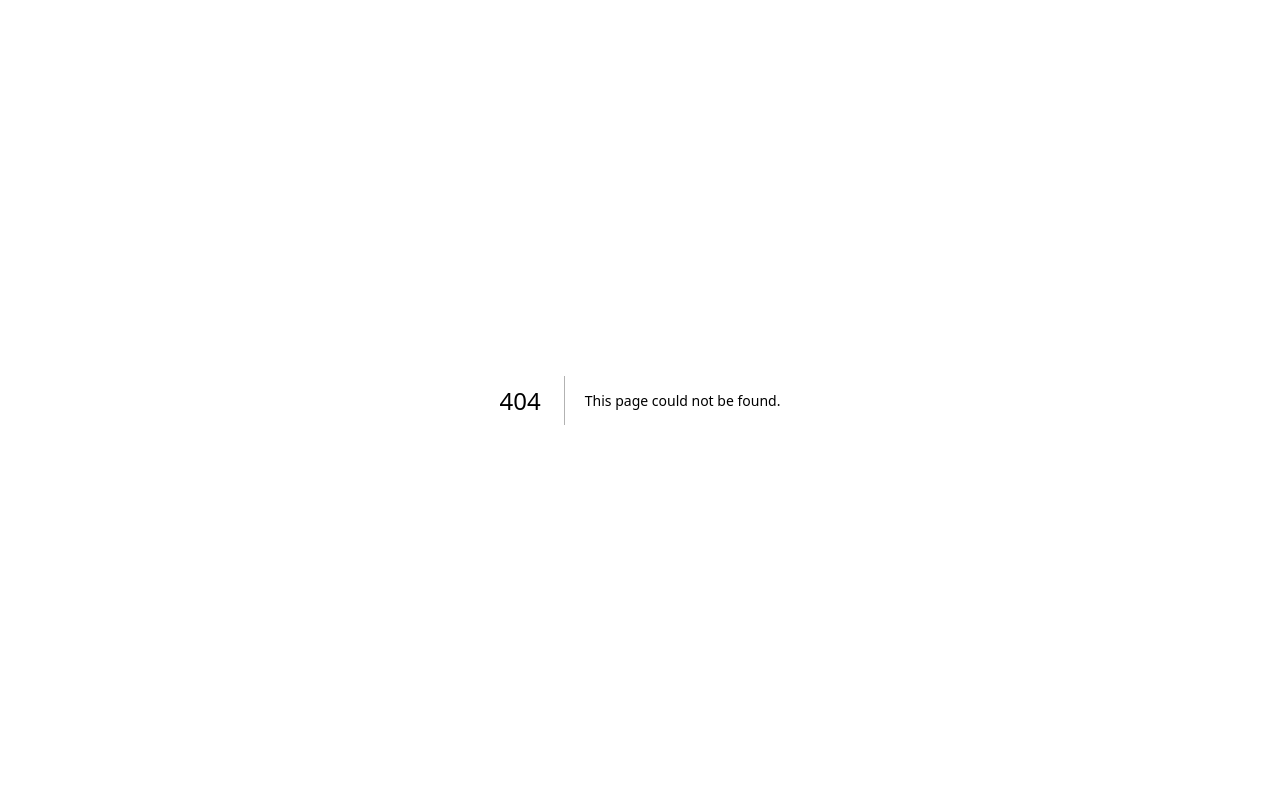
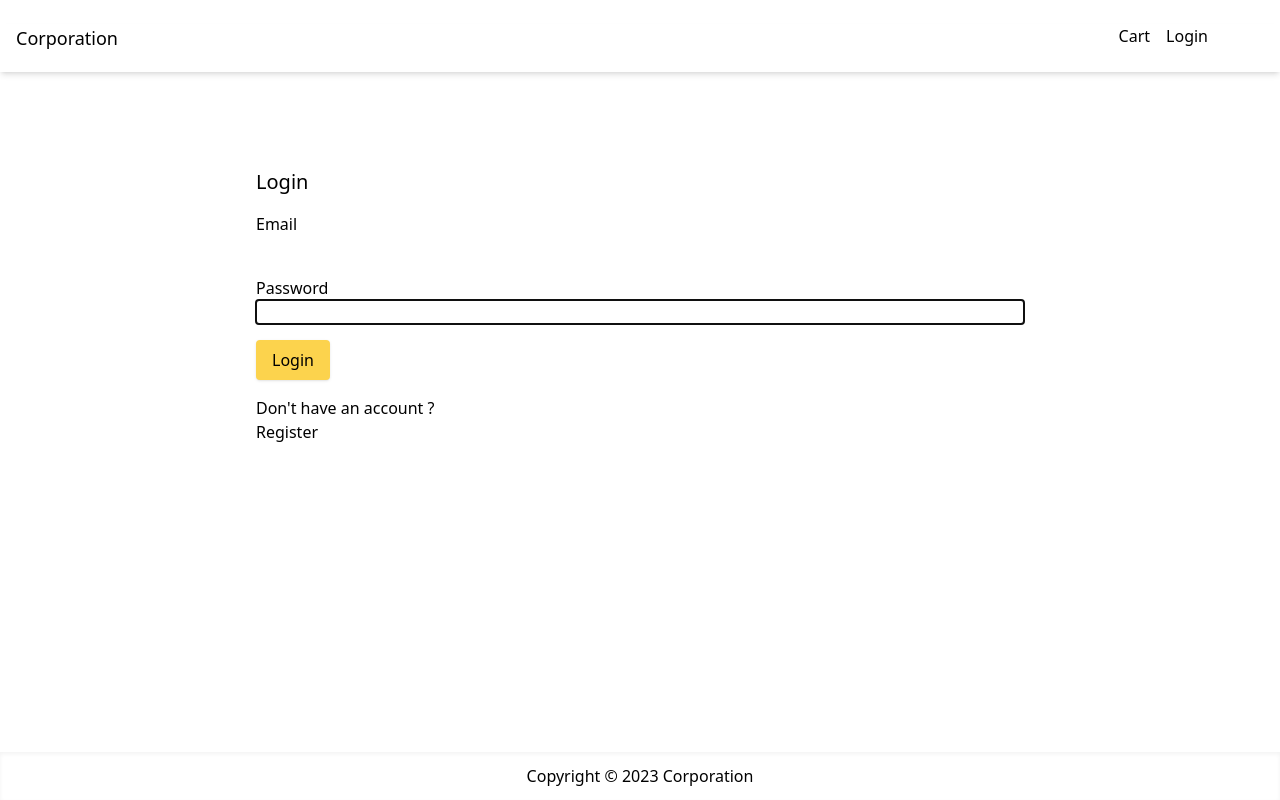
Before and after one commit to TLRKiliann/nextjs-tailwind-mongodb, a Next.js app in the folder my-app/: page /login in a window 1280 px wide. Before the commit this address had no page. Built offline with nearby package versions, Linux system fonts and the light colour scheme.

Commit message:
login setup done

```diff
--- /dev/null
+++ b/my-app/pages/login.tsx
@@ -0,0 +1,76 @@
+import React from 'react'
+import Link from 'next/link'
+import { useForm } from 'react-hook-form'
+import Layout from '../components/Layout'
+
+type LoginFormInputs = {
+  email: string;
+  password: string;
+};
+
+export default function LoginScreen() {
+
+  const { handleSubmit, register, formState: {errors}, } = useForm<LoginFormInputs>();
+
+  const submitHandler = ({ email, password }: LoginFormInputs) => {
+    console.log(email, password);
+  }
+
+  return (
+    <Layout title="login">
+      <form
+        className="mt-20 mx-auto max-w-screen-md"
+        onSubmit={handleSubmit(submitHandler)}
+      >
+        <h1 className="mb-4 text-xl">Login</h1>
+
+        <div className="mb-4">
+          <label htmlFor="email">Email</label>
+          <input type="email"
+            {...register('email', {required: "Please enter email",
+            pattern: {
+              value: /^[a-zA-Z0-9_.+-]+@[a-zA-Z0-9-]+.[a-zA-Z0-9-.]+$/i,
+              message: "Please enter valid email",
+            },
+          })}
+            className="w-full" id="email" autoFocus />
+            {errors.email && (
+              <div className="text-red-500">
+                {errors.email.message}
+              </div>
+            )}
+        </div>
+
+        <div className="mb-4">
+          <label htmlFor="password">Password</label>
+          <input type="password"
+            {...register("password", {
+              required: "Please enter password",
+              minLength: {
+                value: 6,
+                message: "password is more than 5 chars"
+              },
+            })}
+            className="w-full" id="password" autoFocus/>
+
+            {errors.password && (
+              <div className="text-red-500">
+                {errors.password.message}
+              </div>
+            )}
+
+        </div>
+
+        <div className="mb-4">
+          <button type="submit" className="primary-button">Login</button>
+        </div>
+
+        <div className="mb-4">
+          <p>Don't have an account ?</p>
+          <Link href="register">Register</Link>
+        </div>
+
+      </form>
+    </Layout>
+  )
+}
```
